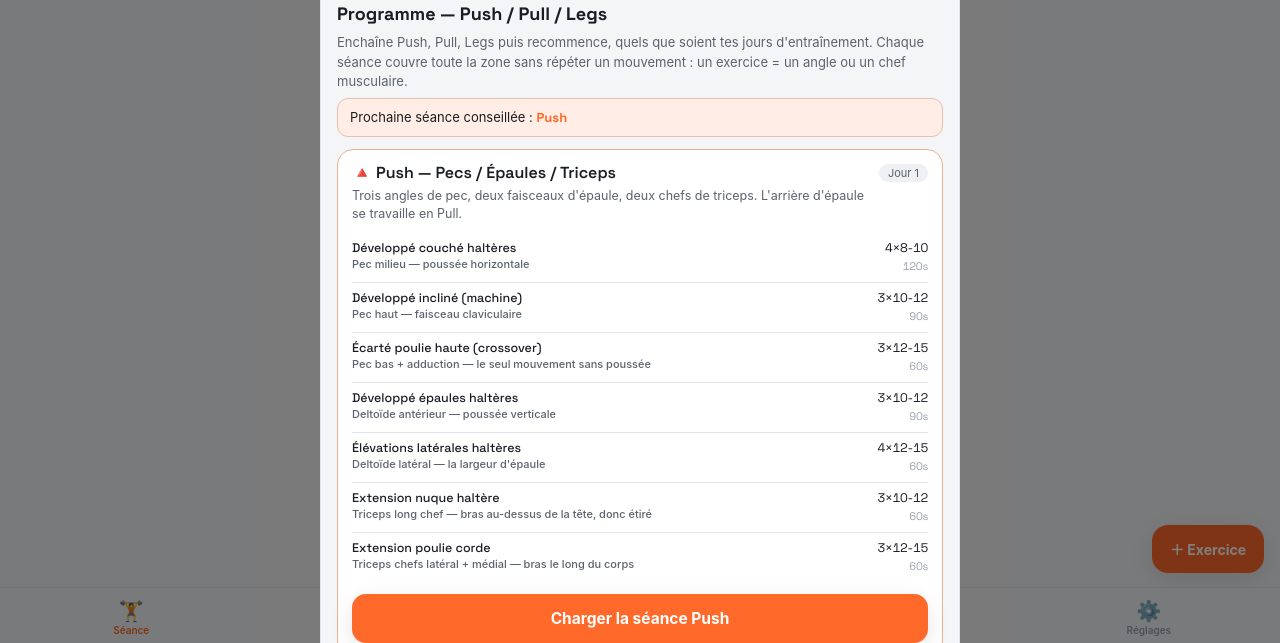
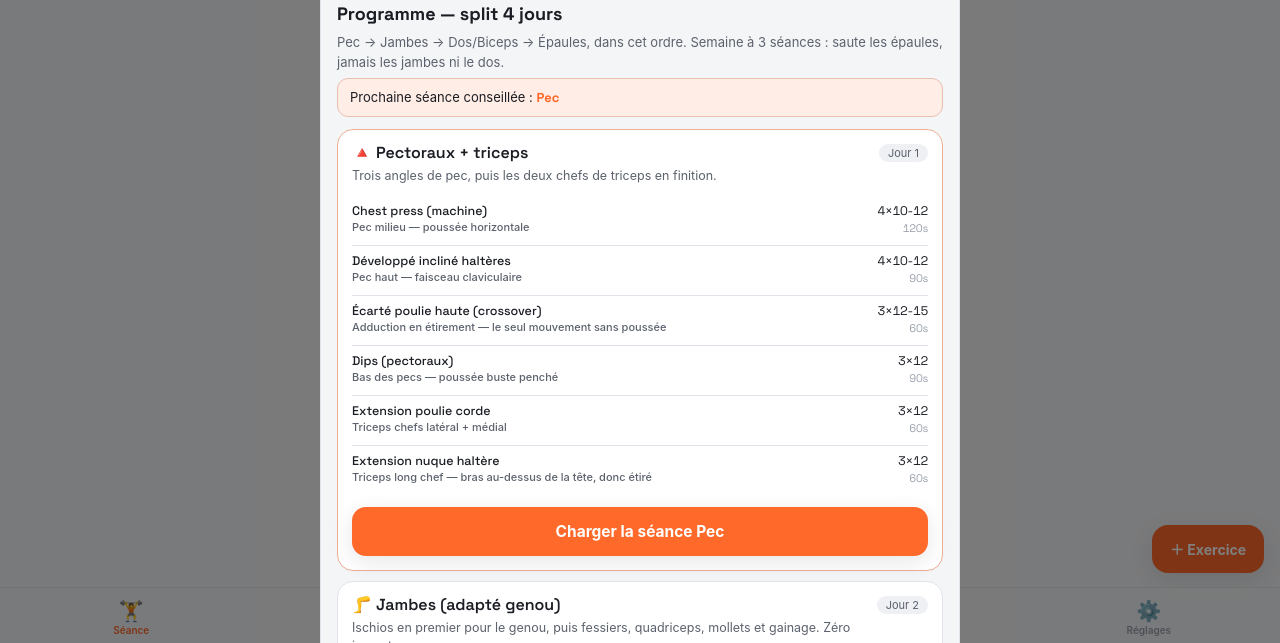
Before and after one commit to demss77/Muscu, a plain HTML site: page index.html in a window 1280 px wide. Both pictures are taken after a click on the button "📋 Charger une séance". Shown: the part 157-800 px from the top of the page. Drawn offline with Linux system fonts and the light colour scheme.

Commit message:
Add files via upload

```diff
--- a/index.html
+++ b/index.html
@@ -367,7 +367,8 @@ const EXTRA_EXOS = {
  "Planche latérale genou au sol": ["Abdos","Genou du bas au sol, hanche bien haute. Version accessible de la planche latérale.","Sans prise"],
  "Extension triceps au-dessus de la tête (poulie)": ["Triceps","Dos à la poulie, corde derrière la tête, coudes serrés vers l'avant. Même cible que l'extension nuque : le long chef étiré.","Neutre"],
  "Curl marteau poulie (corde)": ["Biceps","Corde à la poulie basse, pouces vers le haut, coudes collés. Tension constante sur le brachial.","Neutre"],
- "Adduction debout poulie": ["Jambes","Sangle à la cheville, ramène la jambe devant l'autre sans pencher le buste.","Sans prise"]
+ "Adduction debout poulie": ["Jambes","Sangle à la cheville, ramène la jambe devant l'autre sans pencher le buste.","Sans prise"],
+ "Tirage horizontal prise large": ["Dos","Prise large et coudes écartés : ça vise le haut du dos et le trapèze moyen, pas le grand dorsal.","Pronation large"]
 };
 const PRISES = ["Supination","Pronation","Neutre","Pronation large","Neutre serrée","Mixte","Supination → pronation","Sans prise"];
 const LS_KEY = "carnet_muscu_v1";
@@ -725,95 +726,107 @@ function lineChart(points,unit){
   </svg>`;
 }
 
-/* ---------------- Programme Push / Pull / Legs ----------------
-   Rotation Push → Pull → Legs, quel que soit le nombre de séances par semaine.
+/* ---------------- Programme — split 4 jours ----------------
+   Pec → Jambes → Dos/Biceps → Épaules. Semaine courte : on saute les épaules, jamais les jambes ni le dos.
    Genou (LCA) : ischios avant quadriceps, chaîne postérieure prioritaire, zéro impact.
    Un exercice = un angle / un chef musculaire. Titulaire = repère à battre ;
    alternative = plan B si machine occupée, loggée à part pour ne pas fausser la courbe. */
 const PROGRAMME = [
-  { id:"PUSH", nom:"Push — Pecs / Épaules / Triceps", icone:"🔺", jour:"Jour 1",
-    resume:"Trois angles de pec, deux faisceaux d'épaule, deux chefs de triceps. L'arrière d'épaule se travaille en Pull.",
-    echauffement:"5 min cardio léger · rotations d'épaules · 1-2 séries légères d'élévations latérales (réveil de la coiffe) · 1 série d'approche au développé couché.",
+  { id:"PEC", nom:"Pectoraux + triceps", icone:"🔺", jour:"Jour 1",
+    resume:"Trois angles de pec, puis les deux chefs de triceps en finition.",
+    echauffement:"5 min cardio léger · rotations d'épaules · 1-2 séries légères d'élévations latérales (réveil de la coiffe) · 1 série d'approche au développé poitrine.",
     exos:[
-      {n:"Développé couché haltères",g:"Pectoraux",s:4,r:"8-10",rest:120,c:"Pec milieu — poussée horizontale",
-       alt:["Développé couché (barre)","Chest press (machine)"],
-       tip:"Omoplates serrées et basses, coudes ~45°, étire bien le pec en bas."},
-      {n:"Développé incliné (machine)",g:"Pectoraux",s:3,r:"10-12",rest:90,c:"Pec haut — faisceau claviculaire",
-       alt:["Développé incliné haltères","Développé incliné (barre)"],
-       tip:"Dossier vers 30°. La machine te laisse pousser fort sans gérer l'équilibre après le couché."},
-      {n:"Écarté poulie haute (crossover)",g:"Pectoraux",s:3,r:"12-15",rest:60,c:"Pec bas + adduction — le seul mouvement sans poussée",
-       alt:["Pec deck / Butterfly","Dips (pectoraux)"],
-       tip:"Poulies en haut, coudes légèrement fléchis. Ramène les mains vers le bas du ventre et croise-les en fin de mouvement."},
-      {n:"Développé épaules haltères",g:"Épaules",s:3,r:"10-12",rest:90,c:"Deltoïde antérieur — poussée verticale",
-       alt:["Développé épaules (machine)","Développé militaire (barre)"],
-       tip:"Assis, dos plaqué au dossier, abdos gainés, pas de cambrure. Descends jusqu'aux oreilles."},
-      {n:"Élévations latérales haltères",g:"Épaules",s:4,r:"12-15",rest:60,c:"Deltoïde latéral — la largeur d'épaule",
-       alt:["Élévations latérales poulie","Élévations latérales (machine)"],
-       tip:"Coudes légèrement fléchis, stop à l'horizontale, descente lente. Si les trapèzes montent, c'est trop lourd."},
-      {n:"Extension nuque haltère",g:"Triceps",s:3,r:"10-12",rest:60,c:"Triceps long chef — bras au-dessus de la tête, donc étiré",
+      {n:"Chest press (machine)",g:"Pectoraux",s:4,r:"10-12",rest:120,c:"Pec milieu — poussée horizontale",
+       alt:["Développé couché haltères","Développé couché (barre)"],
+       tip:"Poignées à hauteur de poitrine, omoplates plaquées au dossier. Ne verrouille pas les coudes en fin de poussée."},
+      {n:"Développé incliné haltères",g:"Pectoraux",s:4,r:"10-12",rest:90,c:"Pec haut — faisceau claviculaire",
+       alt:["Développé incliné (machine)","Développé incliné (barre)"],
+       tip:"Banc à 30° maximum. Plus haut, ce sont les épaules qui prennent le travail."},
+      {n:"Écarté poulie haute (crossover)",g:"Pectoraux",s:3,r:"12-15",rest:60,c:"Adduction en étirement — le seul mouvement sans poussée",
+       alt:["Pec deck / Butterfly","Écarté poulie basse"],
+       tip:"Coudes légèrement fléchis et fixes. Ramène les mains vers le bas du ventre et croise-les en fin de mouvement."},
+      {n:"Dips (pectoraux)",g:"Pectoraux",s:3,r:"12",rest:90,c:"Bas des pecs — poussée buste penché",
+       alt:["Dips (triceps)","Pompes"],
+       tip:"Sur la machine assistée si besoin. Buste penché en avant et coudes ouverts : buste droit, ce sont les triceps qui travaillent."},
+      {n:"Extension poulie corde",g:"Triceps",s:3,r:"12",rest:60,c:"Triceps chefs latéral + médial",
+       alt:["Extension poulie barre","Extension poulie prise inversée"],
+       tip:"Coudes collés au corps, écarte la corde en bas et marque un temps."},
+      {n:"Extension nuque haltère",g:"Triceps",s:3,r:"12",rest:60,c:"Triceps long chef — bras au-dessus de la tête, donc étiré",
        alt:["Extension triceps au-dessus de la tête (poulie)","Barre au front (skull crusher)"],
-       tip:"Coudes serrés et pointés vers l'avant, descends derrière la tête jusqu'à sentir l'étirement."},
-      {n:"Extension poulie corde",g:"Triceps",s:3,r:"12-15",rest:60,c:"Triceps chefs latéral + médial — bras le long du corps",
-       alt:["Extension poulie barre","Dips (triceps)"],
-       tip:"Coudes collés au corps, écarte la corde en bas et marque un temps."}
+       tip:"Coudes serrés et pointés vers l'avant, descends derrière la tête jusqu'à sentir l'étirement."}
     ]},
-  { id:"PULL", nom:"Pull — Dos / Biceps", icone:"🔻", jour:"Jour 2",
-    resume:"Un tirage vertical, un horizontal, un dorsal isolé, l'arrière d'épaule, puis un chef de biceps par exercice.",
+  { id:"JAMBES", nom:"Jambes (adapté genou)", icone:"🦵", jour:"Jour 2",
+    resume:"Ischios en premier pour le genou, puis fessiers, quadriceps, mollets et gainage. Zéro impact.",
+    echauffement:"5-8 min vélo · 1-2 séries légères de leg curl AVANT de charger les quadriceps · 1 série d'approche à la presse.",
+    exos:[
+      {n:"Leg curl allongé (ischios)",g:"Jambes",s:4,r:"12",rest:90,c:"Ischios — flexion du genou",ordre:true,
+       alt:["Leg curl assis (ischios)"],
+       tip:"Toujours en 1er : il stabilise le genou avant les quadriceps. Contrôle la descente, aucun à-coup."},
+      {n:"Presse à cuisses",g:"Jambes",s:4,r:"12",rest:120,c:"Quadriceps + fessiers — pieds hauts sur le plateau",
+       alt:["Hack squat","Presse à cuisses unilatérale"],
+       tip:"Pieds hauts et écartés : plus de fessiers, moins de cisaillement sur le genou. Amplitude confortable, dos collé au dossier."},
+      {n:"Hip thrust",g:"Fessiers",s:3,r:"12",rest:120,c:"Grand fessier — extension de hanche",
+       alt:["Extension de hanche (machine)","Pont fessier"],
+       tip:"Menton rentré, pousse dans les talons, serre 1 seconde en haut. Mouvement qui encaisse lourd : charge sans crainte."},
+      {n:"Soulevé de terre roumain",g:"Jambes",s:3,r:"10-12",rest:90,c:"Ischios en étirement — par la hanche, pas par le genou",
+       alt:["Good morning","Hyperextensions (lombaires)"],
+       tip:"Fessiers en arrière, jambes quasi tendues, dos plat. Tu dois sentir les ischios tirer, pas le bas du dos."},
+      {n:"Leg extension (quadriceps)",g:"Jambes",s:2,r:"15",rest:60,c:"Quadriceps isolé — charge légère, amplitude contrôlée",
+       alt:["Presse à cuisses unilatérale"],
+       tip:"Léger, lent, sans à-coup et sans hyperextension. Toujours après le leg curl."},
+      {n:"Abducteurs (machine)",g:"Jambes",s:3,r:"15",rest:60,c:"Moyen fessier — empêche le genou de rentrer",
+       alt:["Abduction debout poulie"],
+       tip:"Buste légèrement penché en avant, pousse avec l'extérieur de la hanche."},
+      {n:"Mollets debout (machine)",g:"Mollets",s:4,r:"15-20",rest:45,c:"Gastrocnémiens — jambe tendue",
+       alt:["Mollets assis (machine)","Mollets à la presse"],
+       tip:"Amplitude complète, pause 1 seconde en haut et en bas."},
+      {n:"Gainage (planche)",g:"Abdos",s:3,r:"30-45s",rest:45,c:"Transverse — anti-extension",chrono:true,
+       alt:["Planche sur les genoux"],tip:"Fessiers serrés, pas de creux lombaire."},
+      {n:"Planche latérale",g:"Abdos",s:3,r:"20-30s/côté",rest:45,c:"Obliques + carré des lombes",chrono:true,
+       alt:["Planche latérale genou au sol"],tip:"Corps aligné, hanche haute. Si la séance est trop longue, garde-la pour un autre jour."}
+    ]},
+  { id:"DOS", nom:"Dos + biceps", icone:"🔻", jour:"Jour 3",
+    resume:"Un tirage vertical, deux horizontaux à trajectoires différentes, l'arrière d'épaule, puis les biceps.",
     echauffement:"5 min rameur ou vélo léger · rotations d'épaules · 1-2 séries légères de face pull · 1 série d'approche au tirage vertical.",
     exos:[
-      {n:"Tirage vertical poulie",g:"Dos",s:4,r:"10-12",rest:90,c:"Grand dorsal — largeur (tirage vertical, prise large)",
+      {n:"Tirage vertical poulie",g:"Dos",s:4,r:"10-12",rest:90,c:"Grand dorsal — largeur (plan vertical)",
        alt:["Traction assistée (machine)","Tirage vertical prise serrée"],
-       tip:"Prise large. Descends les épaules avant de tirer, barre vers le haut de la poitrine, jamais derrière la nuque."},
-      {n:"Rowing machine (Hammer)",g:"Dos",s:4,r:"10-12",rest:90,c:"Milieu du dos — épaisseur (tirage horizontal)",
+       tip:"Descends les épaules avant de tirer, barre vers le haut de la poitrine, jamais derrière la nuque."},
+      {n:"Rowing machine (Hammer)",g:"Dos",s:4,r:"10-12",rest:90,c:"Grand dorsal + rhomboïdes — coudes serrés",
        alt:["Tirage horizontal poulie","Rowing haltère (un bras)"],
-       tip:"Poitrine contre l'appui : le bas du dos ne travaille pas. Tire avec les coudes, serre les omoplates."},
-      {n:"Tirage bras tendus poulie",g:"Dos",s:3,r:"12-15",rest:60,c:"Grand dorsal bas, isolé — les biceps ne participent pas",
-       alt:["Pull-over haltère"],
-       tip:"Bras quasi tendus et verrouillés, ramène la barre jusqu'aux cuisses en contractant le dos."},
+       tip:"Poitrine contre l'appui, coudes le long du corps : le bas du dos ne travaille pas."},
+      {n:"Tirage horizontal prise large",g:"Dos",s:3,r:"12",rest:60,c:"Haut du dos + trapèze moyen — coudes écartés",
+       alt:["Rowing T-bar","Tirage bras tendus poulie"],
+       tip:"Barre large, coudes ouverts à 90°, tire vers le haut du ventre. Trajectoire différente du rowing, c'est le but."},
       {n:"Face pull poulie",g:"Épaules",s:3,r:"15",rest:60,c:"Deltoïde postérieur + rotateurs externes",star:true,
        alt:["Oiseau (deltoïde postérieur)","Reverse pec deck"],
        tip:"Corde au visage, tire vers le front, coudes hauts, reste léger. Ton exo santé d'épaule de conducteur."},
-      {n:"Curl incliné haltères",g:"Biceps",s:3,r:"10-12",rest:60,c:"Biceps long chef — bras en arrière, donc étiré",
-       alt:["Curl haltères","Curl poulie"],
-       tip:"Banc à 45-60°, bras pendants derrière le buste. Aucun élan, descente complète."},
-      {n:"Curl pupitre (preacher)",g:"Biceps",s:3,r:"10-12",rest:60,c:"Biceps court chef — bras devant le corps",
-       alt:["Curl machine","Curl concentration"],
-       tip:"Aisselles calées contre le pupitre. Ne verrouille pas le coude en bas sous charge lourde."},
-      {n:"Curl marteau",g:"Biceps",s:3,r:"10-12",rest:60,c:"Brachial + brachio-radial — l'épaisseur du bras",
+      {n:"Curl barre EZ",g:"Biceps",s:4,r:"12",rest:60,c:"Biceps — les deux chefs",
+       alt:["Curl machine","Curl haltères"],
+       tip:"Coudes collés et parfaitement immobiles. Aucun balancier du buste."},
+      {n:"Curl marteau",g:"Biceps",s:3,r:"12",rest:60,c:"Brachial + brachio-radial — l'épaisseur du bras",
        alt:["Curl marteau poulie (corde)"],
        tip:"Prise neutre, coudes fixes. Le brachial, sous le biceps, le pousse vers le haut."}
     ]},
-  { id:"LEGS", nom:"Legs — Jambes / Fessiers", icone:"🦵", jour:"Jour 3",
-    resume:"Ischios en premier pour le genou, puis chaque muscle de la jambe par sa propre fonction. Zéro impact.",
-    echauffement:"5-8 min vélo · 1-2 séries légères de leg curl AVANT de charger les quadriceps · 1 série d'approche à la presse.",
+  { id:"EPAULES", nom:"Épaules", icone:"🎯", jour:"Jour 4",
+    resume:"Un faisceau par exercice, plus le trapèze. La séance la plus courte : tes épaules travaillent déjà le jour pec.",
+    echauffement:"5 min cardio léger · rotations d'épaules et de coiffe · 1-2 séries très légères d'élévations latérales · 1 série d'approche au développé épaules.",
     exos:[
-      {n:"Leg curl allongé (ischios)",g:"Jambes",s:4,r:"10-12",rest:90,c:"Ischios — flexion du genou",ordre:true,
-       alt:["Leg curl assis (ischios)"],
-       tip:"Toujours en 1er : il stabilise le genou avant les quadriceps. Contrôle la descente, aucun à-coup."},
-      {n:"Hip thrust",g:"Fessiers",s:3,r:"8-12",rest:120,c:"Grand fessier — extension de hanche",
-       alt:["Extension de hanche (machine)","Pont fessier"],
-       tip:"Menton rentré, pousse dans les talons, serre 1 seconde en haut. Mouvement qui encaisse lourd : charge sans crainte."},
-      {n:"Presse à cuisses",g:"Jambes",s:3,r:"10-12",rest:120,c:"Quadriceps + fessiers — poussée",
-       alt:["Hack squat","Fentes bulgares"],
-       tip:"Amplitude confortable, jamais douloureuse. Genoux dans l'axe des pieds, bas du dos collé au dossier."},
-      {n:"Soulevé de terre roumain",g:"Jambes",s:3,r:"10-12",rest:90,c:"Ischios en étirement — par la hanche, pas par le genou",
-       alt:["Good morning","Hyperextensions (lombaires)"],
-       tip:"Fessiers en arrière, jambes quasi tendues, dos plat. Tu dois sentir les ischios tirer, pas le bas du dos."},
-      {n:"Leg extension (quadriceps)",g:"Jambes",s:3,r:"12-15",rest:60,c:"Quadriceps isolé — dont le droit fémoral, que la presse sollicite peu",
-       alt:["Presse à cuisses unilatérale"],
-       tip:"Contrôlé, sans à-coup, pas d'hyperextension violente. Toujours après le leg curl."},
-      {n:"Abducteurs (machine)",g:"Jambes",s:3,r:"15",rest:0,c:"Moyen fessier — empêche le genou de rentrer",ss:true,
-       alt:["Abduction debout poulie"],
-       tip:"Buste légèrement penché en avant, pousse avec l'extérieur de la hanche. Enchaîne directement les adducteurs."},
-      {n:"Adducteurs (machine)",g:"Jambes",s:3,r:"15",rest:60,c:"Adducteurs — intérieur de cuisse",ss:true,
-       alt:["Adduction debout poulie"],
-       tip:"Amplitude progressive, ne force jamais l'écartement à froid. Repos seulement après ce duo."},
-      {n:"Mollets debout (machine)",g:"Mollets",s:4,r:"12-15",rest:45,c:"Gastrocnémiens — jambe tendue",
-       alt:["Mollets assis (machine)","Mollets à la presse"],
-       tip:"Amplitude complète, pause 1 seconde en haut et en bas. L'alternative assise cible le soléaire."}
+      {n:"Développé épaules haltères",g:"Épaules",s:4,r:"10-12",rest:90,c:"Deltoïde antérieur — poussée verticale",
+       alt:["Développé épaules (machine)","Développé militaire (barre)"],
+       tip:"Assis, dos plaqué au dossier, abdos gainés, pas de cambrure. Descends jusqu'aux oreilles."},
+      {n:"Élévations latérales haltères",g:"Épaules",s:4,r:"15",rest:60,c:"Deltoïde latéral — la largeur d'épaule",
+       alt:["Élévations latérales poulie","Élévations latérales (machine)"],
+       tip:"Coudes légèrement fléchis, stop à l'horizontale, descente lente. Si les trapèzes montent, c'est trop lourd. La version poulie est en alternative, pas en plus."},
+      {n:"Oiseau (deltoïde postérieur)",g:"Épaules",s:4,r:"15",rest:60,c:"Deltoïde postérieur",
+       alt:["Reverse pec deck","Face pull poulie"],
+       tip:"Buste penché, pouces vers le sol, monte sur les côtés. Pense arrière de l'épaule, surtout pas trapèzes."},
+      {n:"Haussements d'épaules (shrugs)",g:"Dos",s:3,r:"15",rest:60,c:"Trapèze supérieur",
+       alt:["Farmer's walk"],
+       tip:"Monte droit vers les oreilles, pause en haut. Les rotations d'épaules n'apportent rien."}
     ]},
-  { id:"CORE", nom:"Bloc Core — 2×/semaine", icone:"🧱", jour:"Fin de Push et Pull",
-    resume:"Priorité anti-extension pour protéger le bas du dos. S'ajoute à la séance en cours.",
+  { id:"CORE", nom:"Bloc Core", icone:"🧱", jour:"En option",
+    resume:"S'ajoute à la séance en cours. Priorité anti-extension pour protéger le bas du dos.",
     echauffement:"",
     exos:[
       {n:"Gainage (planche)",g:"Abdos",s:3,r:"30-45s",rest:45,c:"Transverse — anti-extension",chrono:true,
@@ -824,10 +837,11 @@ const PROGRAMME = [
        alt:["Crunch poulie","Crunch au sol"],tip:"Contrôle, pas d'élan, expire en montant."}
     ]}
 ];
-const CYCLE=["PUSH","PULL","LEGS"];
-/* Séances de l'ancien programme Upper/Lower (A à D), conservées dans l'historique */
-const SEANCE_ALIAS={B:"LEGS", D:"LEGS"};
-const SEANCE_LABEL={PUSH:"Push", PULL:"Pull", LEGS:"Legs", A:"Haut", B:"Legs", C:"Haut", D:"Legs"};
+const CYCLE=["PEC","JAMBES","DOS","EPAULES"];
+/* Anciennes séances (Push/Pull/Legs, puis Upper/Lower A-D) : la rotation sait d'où tu viens */
+const SEANCE_ALIAS={PUSH:"PEC", PULL:"DOS", LEGS:"JAMBES", A:"PEC", B:"JAMBES", C:"EPAULES", D:"JAMBES"};
+const SEANCE_LABEL={PEC:"Pec", JAMBES:"Jambes", DOS:"Dos", EPAULES:"Épaules",
+                    PUSH:"Push", PULL:"Pull", LEGS:"Legs", A:"Haut", B:"Legs", C:"Haut", D:"Legs"};
 const labelSeance = id => SEANCE_LABEL[id] || id;
 const restLabel = r => r>0 ? `${r}s` : "enchaîne";
 const MOBILITE="Ouverture de poitrine (bras contre un montant) + étirement du psoas en fente. 2 min, contre la posture assise du volant.";
@@ -859,8 +873,8 @@ function nextSeance(){
 }
 function openTemplates(){
   const suiv=nextSeance();
-  openSheet(`<h3>Programme — Push / Pull / Legs</h3>
-    <p style="color:var(--muted);font-size:13px;margin:-6px 0 6px;line-height:1.5">Enchaîne Push, Pull, Legs puis recommence, quels que soient tes jours d'entraînement. Chaque séance couvre toute la zone sans répéter un mouvement : un exercice = un angle ou un chef musculaire.</p>
+  openSheet(`<h3>Programme — split 4 jours</h3>
+    <p style="color:var(--muted);font-size:13px;margin:-6px 0 6px;line-height:1.5">Pec → Jambes → Dos/Biceps → Épaules, dans cet ordre. Semaine à 3 séances : saute les épaules, jamais les jambes ni le dos.</p>
     <div class="nextbox">Prochaine séance conseillée : <b>${labelSeance(suiv)}</b></div>
     ${PROGRAMME.map(t=>`
       <div class="card ${t.id===suiv?"next":""}" style="margin-bottom:10px">
@@ -875,7 +889,7 @@ function openTemplates(){
       </div>`).join("")}
     <div style="color:var(--faint);font-size:12px;line-height:1.5;padding:4px 2px 0">
       <b>Double progression :</b> quand tu atteins le haut de la fourchette sur toutes les séries, monte la charge et redescends dans le bas.<br>
-      <b>⚡ Superset :</b> enchaîne les deux exercices sans pause, puis repose-toi.<br>
+      <b>Cardio :</b> vélo ou marche inclinée, après la muscu ou un jour à part — jamais avant.<br>
       <b>Alternative :</b> utilise-la seulement si la machine est prise — elle est loggée séparément pour ne pas fausser ta courbe.</div>`);
 }
 function applyTemplate(id){
```
Also changed, not shown: sw.js (added, +30 -0 lines).
